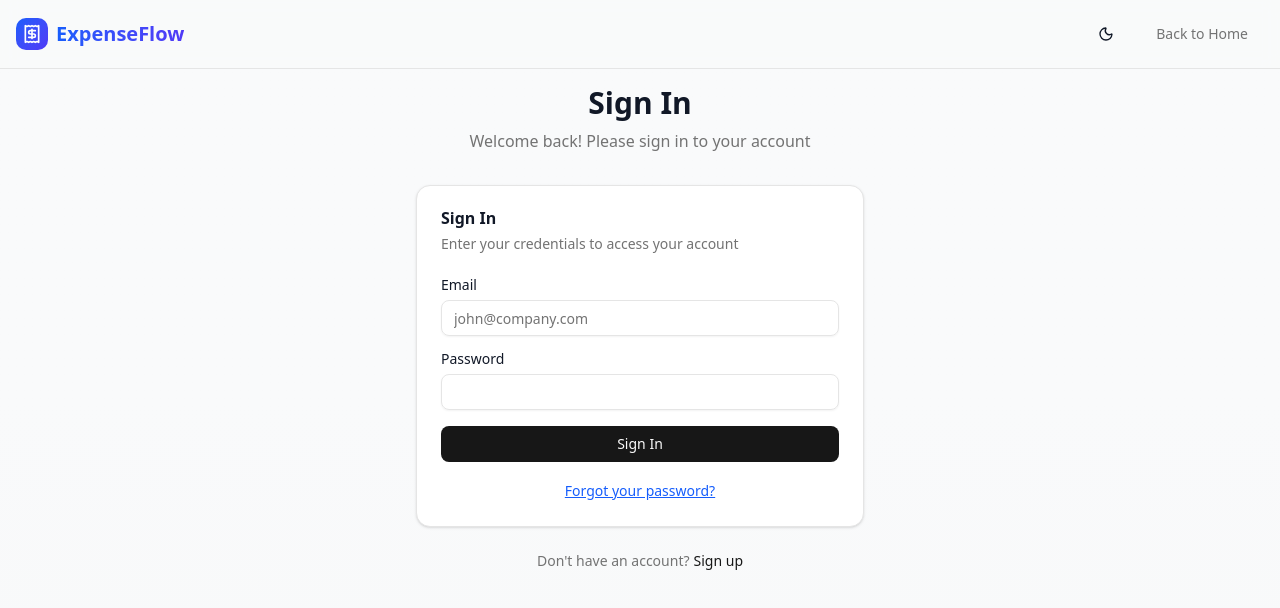
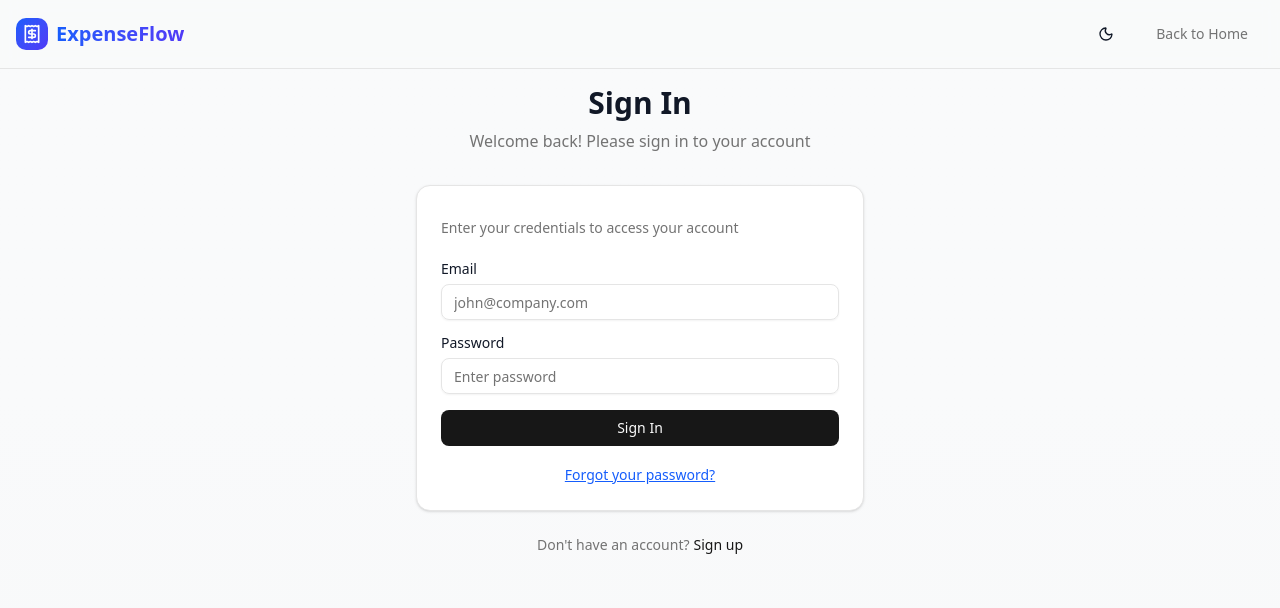
Before and after one commit to DeepPatel4505/OdooXAmalthea_CodeCatalyst, a React app in the folder Frontend/: page /login in a window 1280 px wide. Shown: the top 608 px of the page. Built offline with nearby package versions, Linux system fonts and the light colour scheme; no server answers; the HTML template or start-up script is replaced by a standard one.

Commit message:
Update LoginForm and SignupForm components: Remove titles for improved clarity and add password placeholder for better user guidance.

```diff
--- a/Frontend/src/components/auth/LoginForm.jsx
+++ b/Frontend/src/components/auth/LoginForm.jsx
@@ -61,7 +61,7 @@ export function LoginForm({ onSuccess }) {
     <Card className="w-full max-w-md">
       <CardHeader>
         <CardTitle>
-          {showForgotPassword ? "Reset Password" : "Sign In"}
+          {showForgotPassword ? "Reset Password" : ""}
         </CardTitle>
         <CardDescription>
           {showForgotPassword
@@ -98,6 +98,7 @@ export function LoginForm({ onSuccess }) {
               <Input
                 id="password"
                 type="password"
+                placeholder="Enter password"
                 {...register("password", { required: "Password is required" })}
               />
               {errors.password && (
--- a/Frontend/src/components/auth/SignupForm.jsx
+++ b/Frontend/src/components/auth/SignupForm.jsx
@@ -106,7 +106,7 @@ export function SignupForm({ onSuccess }) {
   return (
     <Card className="w-full max-w-md">
       <CardHeader>
-        <CardTitle>Create Account</CardTitle>
+        <CardTitle></CardTitle>
         <CardDescription>
           Set up your expense management account
         </CardDescription>
@@ -201,6 +201,7 @@ export function SignupForm({ onSuccess }) {
             <Input
               id="password"
               type="password"
+              placeholder="Enter password"
               {...register("password", {
                 required: "Password is required",
                 minLength: {
```
